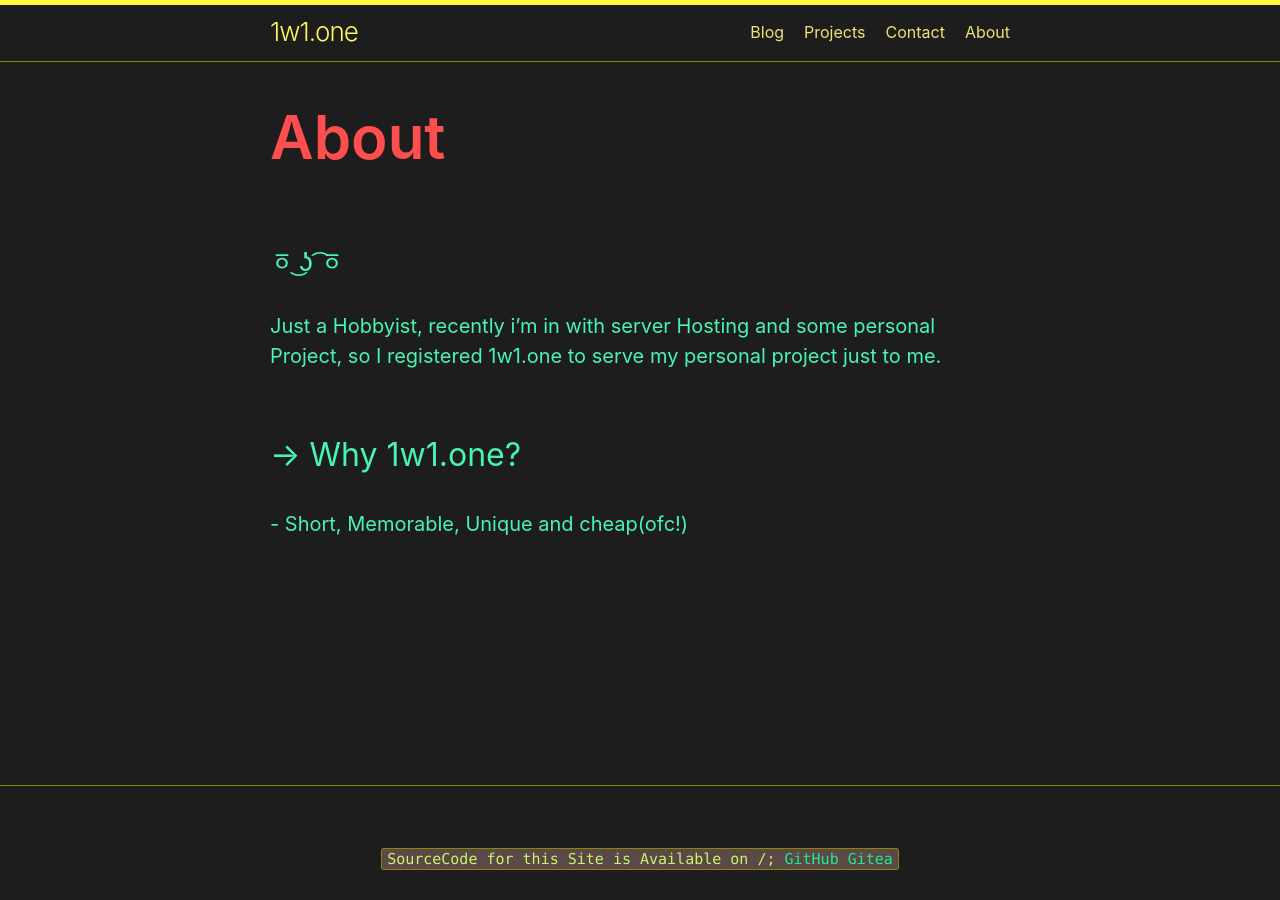
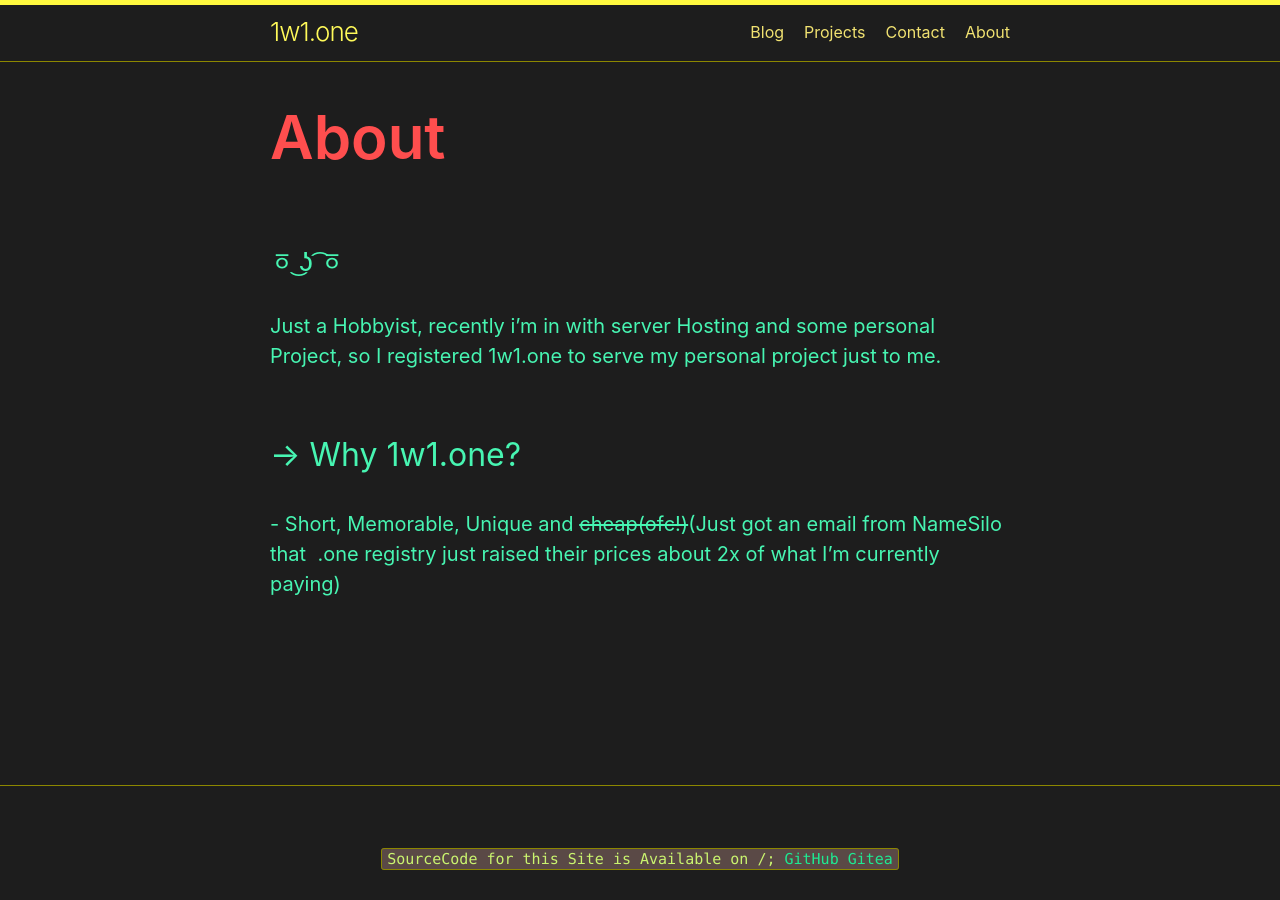
Before and after one commit to minoplhy/crappy-jekyll, a Jekyll site: the page built from about.markdown, in a window 1280 px wide. Built offline with Jekyll 4.4.1, drawn with Linux system fonts in a browser that asks for light colours.

Commit message:
About : .one is no longer cheap

```diff
--- a/about.markdown
+++ b/about.markdown
@@ -8,4 +8,4 @@ permalink: /about
 #### Just a Hobbyist, recently i'm in with server Hosting and some personal Project, so I registered 1w1.one to serve my personal project just to me.
 
 ## -> Why 1w1.one?
-#### -  Short, Memorable, Unique and cheap(ofc!)
+#### -  Short, Memorable, Unique and ~~cheap(ofc!)~~(Just got an email from NameSilo that  .one registry just raised their prices about 2x of what I'm currently paying)
```
